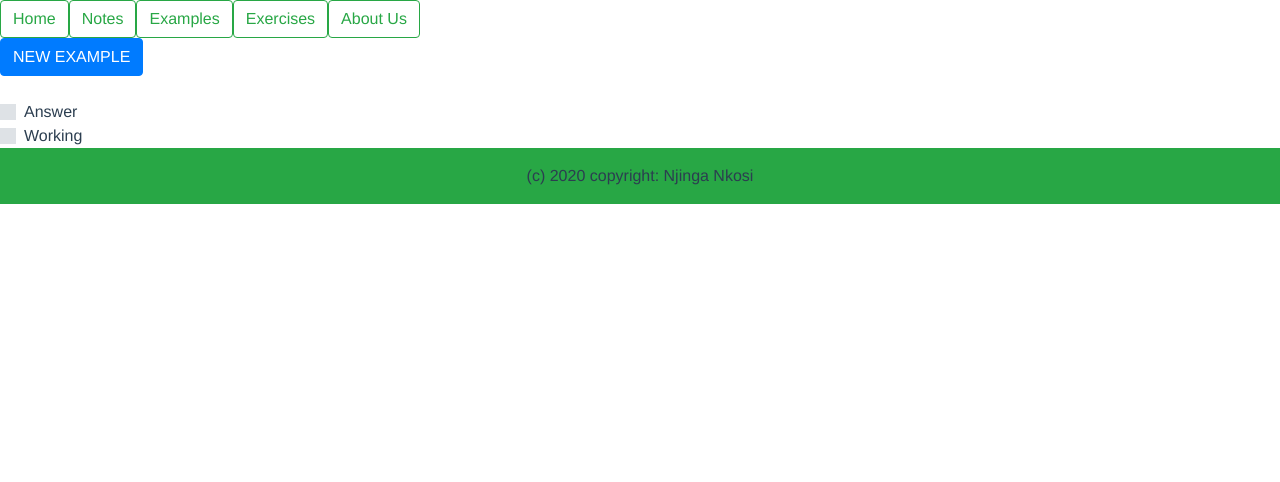
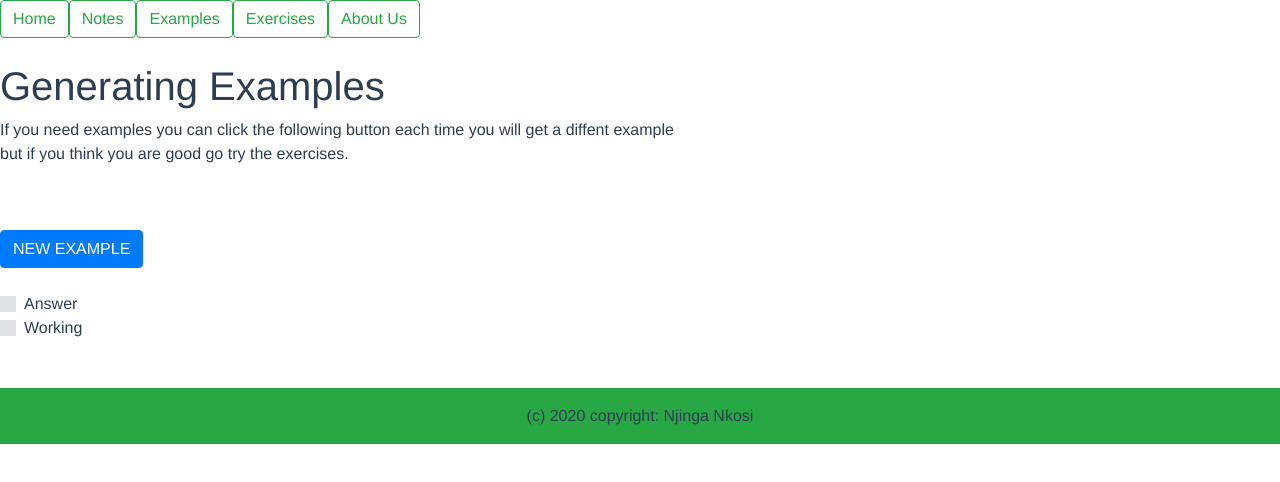
Before and after one commit to Njinga/b-app, a Vue app: page /#/examples in a window 1280 px wide. Shown: the top 482 px of the page. Built offline with nearby package versions, Linux system fonts and the light colour scheme.

Commit message:
commit changes

```diff
--- a/src/views/About.vue
+++ b/src/views/About.vue
@@ -1,5 +1,7 @@
 <template>
-  <div class="about">
-    <h1>Internet connection error</h1>
-  </div>
+    <div class="about">
+        <br />
+        <h1>Internet connection error</h1>
+        <br />
+    </div>
 </template>
--- a/src/views/Examples.vue
+++ b/src/views/Examples.vue
@@ -1,5 +1,13 @@
 <template>
     <div id="examples">
+        <br />
+        <h1>Generating Examples</h1>
+        <p>
+            If you need examples you can click the following button each time you will get a diffent example<br />
+            but if you think you are good go try the exercises.
+        </p>
+        <br />
+        <br />
         <button type="button" class="btn btn-primary">NEW EXAMPLE</button>
         <br />
         <br />
@@ -12,6 +20,9 @@
             <label class="custom-control-label" for="customSwitches "> Working</label>
         </div>
 
+        <br />
+        <br />
+
     </div>
 </template>
 
--- a/src/views/Exercises.vue
+++ b/src/views/Exercises.vue
@@ -1,6 +1,20 @@
 <template>
     <div id="exercises">
+
+        <br />
+        <h1>Generating Exercises</h1>
+        <p>
+            If you have done enough examples and you think are you are good  click the following button for exercise <br />
+            otherwise if you still need practise don't waste your time here go to examples.
+        </p>
+        <br />
+        <br />
+
         <button type="button" class="btn btn-primary">GENERATE EXERCISES</button>
+
+        <br />
+        <br />
+
 
     </div>
 </template>
--- a/src/views/Home.vue
+++ b/src/views/Home.vue
@@ -1,7 +1,8 @@
 <template>
     <div id="home">
-
+        <br />
         <h1>MATHEMATICS</h1>
+        <br />
 
     </div>
 
--- a/src/views/Notes.vue
+++ b/src/views/Notes.vue
@@ -1,5 +1,6 @@
 <template>
     <div id="notes">
+        <br />
         <p><strong>INTRODUCTION</strong></p>
         <p>SOLVING QUADRATIC EQUATIONS</p>
         <p class="text-danger">Completing the square</p>
```
